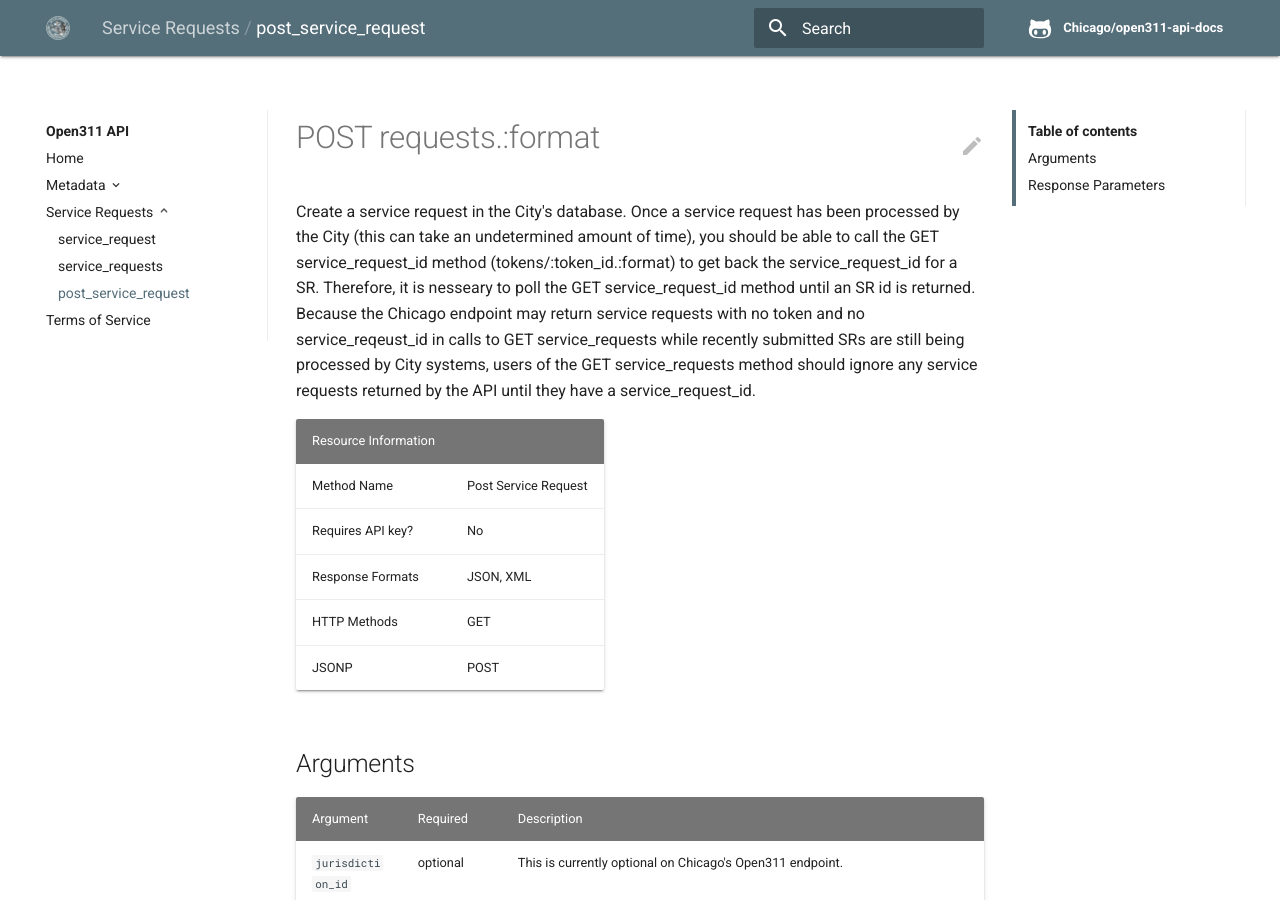
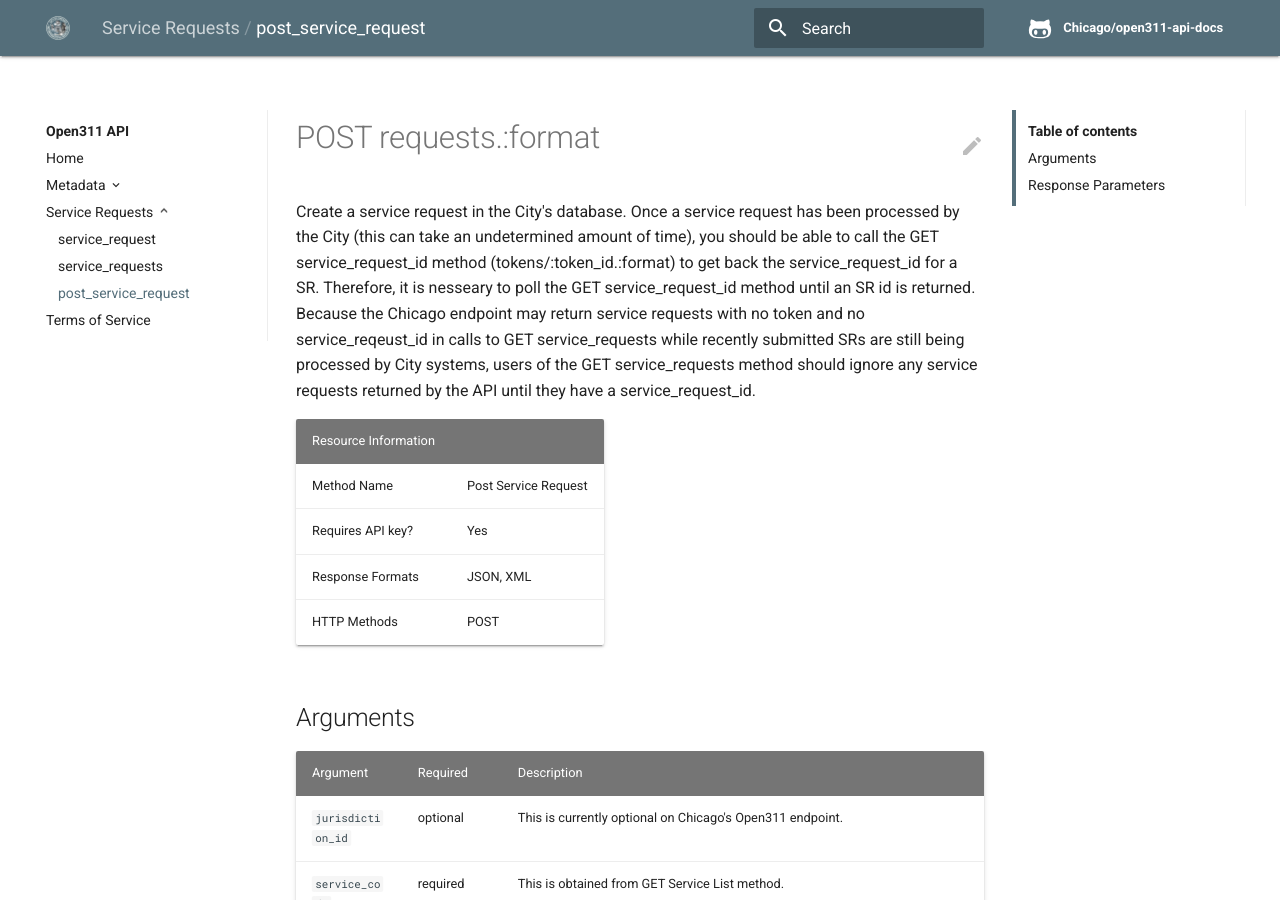
Before and after one commit to Chicago/open311-api-docs, an MkDocs documentation site: the page built from docs/post_service_request.md, in a window 1280 px wide and 900 px high. Built offline with MkDocs 1.6.1, drawn with Linux system fonts in a browser that asks for light colours; old or Windows-style settings are respelled for this version of MkDocs.

Commit message:
Fixes #8
Corrected the incorrect instruction that API key is not required.

Also fixed it is a `POST` method because that was blantently incorrect.

I removed the `JSONP` field because I am not sure what the correct
answer is, so removing for now.

```diff
--- a/docs/post_service_request.md
+++ b/docs/post_service_request.md
@@ -5,10 +5,9 @@ Create a service request in the City's database. Once a service request has been
 | Resource Information |                      |
 |----------------------|----------------------|
 | Method Name          | Post Service Request |
-| Requires API key?    | No                   |
+| Requires API key?    | Yes                  |
 | Response Formats     | JSON, XML            |
-| HTTP Methods         | GET                  |
-| JSONP                | POST                 |
+| HTTP Methods         | POST                 |
 
 ## Arguments
 
```
